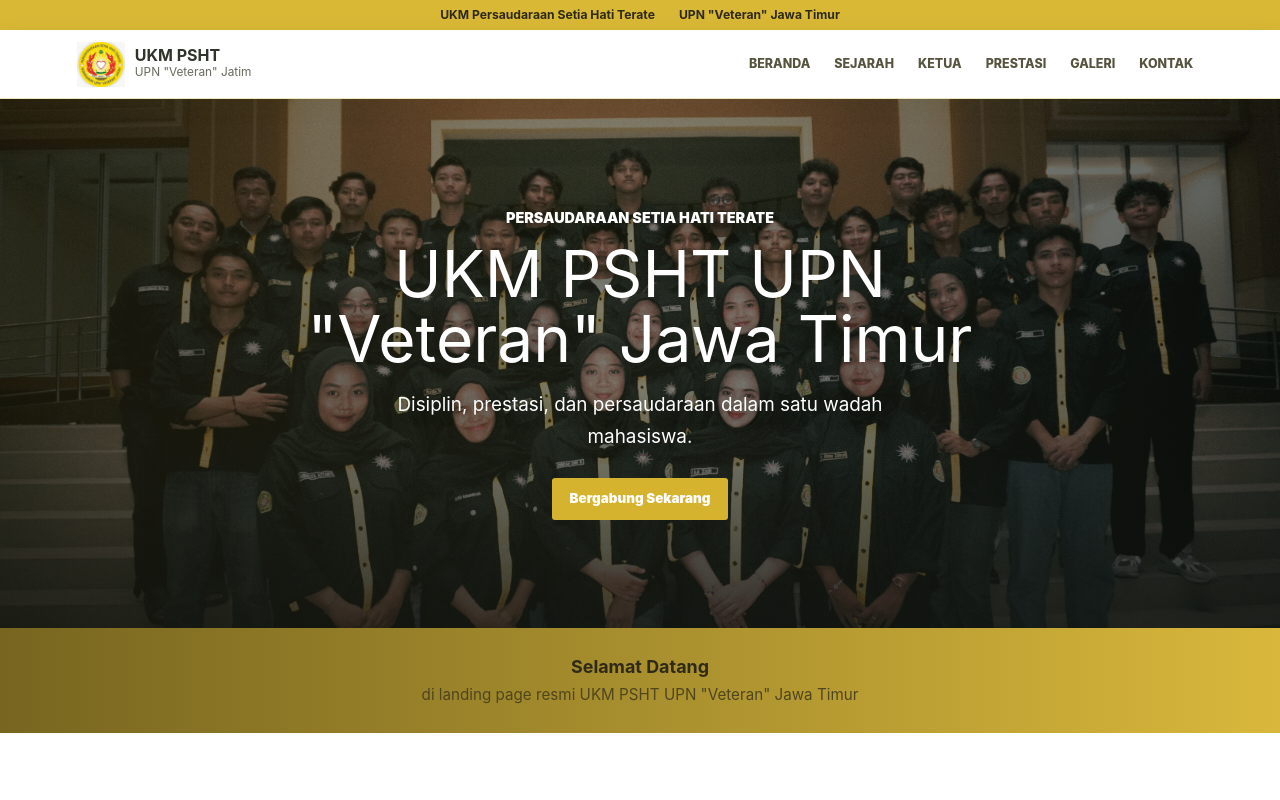
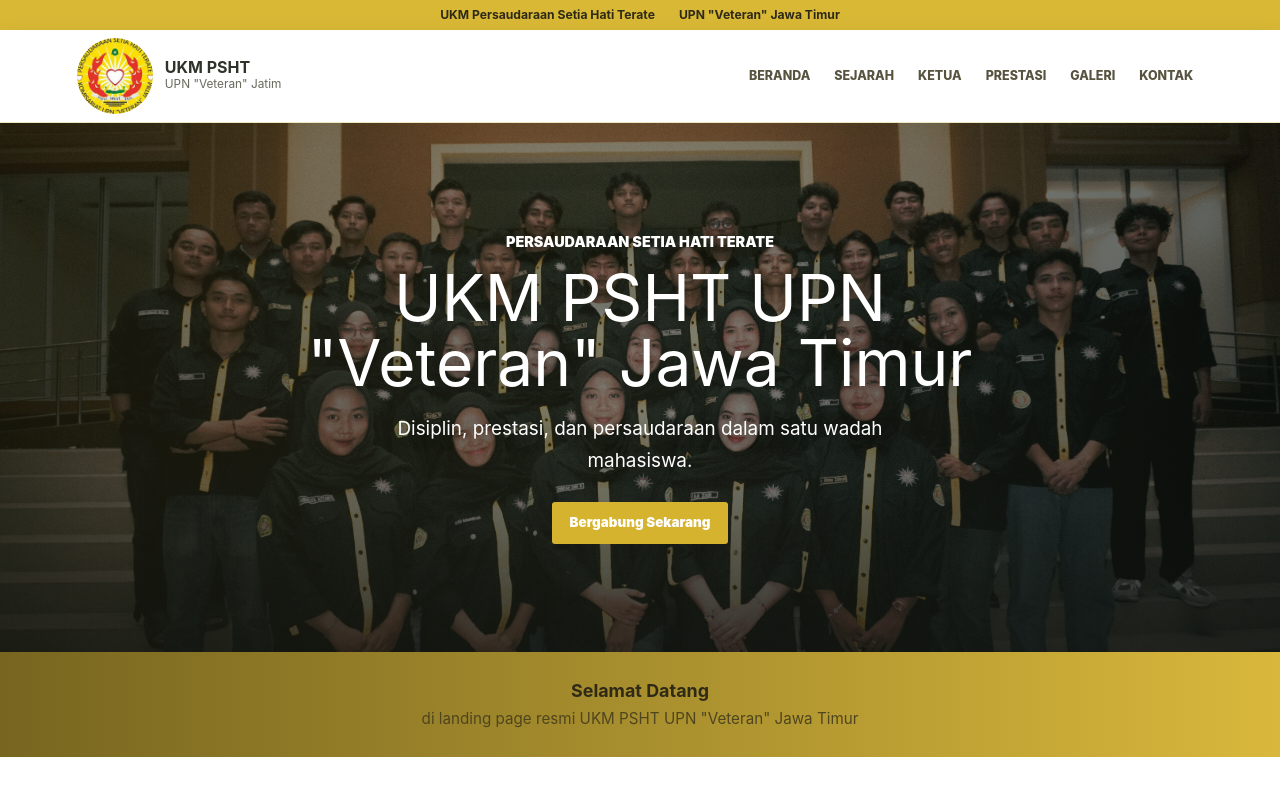
Before and after one commit to angga118/profil-UKM-PSHT-UPN-VETERAN, a React (Vite) app: page / in a window 1280 px wide. Shown: the top 800 px of the page. Built offline with nearby package versions, Linux system fonts and the light colour scheme.

Commit message:
perbaikan bug pada file App.jsx dan App.css

```diff
--- a/src/App.css
+++ b/src/App.css
@@ -23,6 +23,7 @@
 
 html {
   scroll-behavior: smooth;
+  scroll-padding-top: 0;
 }
 
 body {
@@ -59,8 +60,8 @@ a {
   align-items: center;
   justify-content: space-between;
   gap: 24px;
-  min-height: 66px;
-  padding: 10px clamp(18px, 6vw, 92px);
+  min-height: 88px;
+  padding: 8px clamp(18px, 6vw, 92px);
   background: rgba(255, 255, 255, 0.96);
   border-bottom: 1px solid var(--line);
   box-shadow: 0 6px 22px rgba(72, 63, 24, 0.08);
@@ -70,15 +71,25 @@ a {
 .brand {
   display: inline-flex;
   align-items: center;
-  gap: 10px;
+  gap: 12px;
   text-decoration: none;
 }
 
+.brand-logo-frame {
+  width: 76px;
+  height: 76px;
+  display: grid;
+  place-items: center;
+  border-radius: 50%;
+  overflow: hidden;
+  flex: 0 0 auto;
+}
+
 .brand-logo {
-  width: 48px;
-  height: 48px;
-  object-fit: contain;
-  flex: 0 0 auto;
+  width: 100%;
+  height: 100%;
+  object-fit: cover;
+  transform: scale(1.13);
 }
 
 .brand strong,
@@ -243,6 +254,13 @@ a {
 .gallery-section,
 .contact-section {
   padding: clamp(46px, 7vw, 82px) clamp(18px, 6vw, 92px);
+}
+
+.hero-section,
+.catalog-section,
+.gallery-section,
+.contact-section {
+  scroll-margin-top: 0;
 }
 
 .section-title {
@@ -554,7 +572,7 @@ a {
 
   .nav-links {
     position: absolute;
-    top: 65px;
+    top: 87px;
     left: 16px;
     right: 16px;
     display: none;
--- a/src/App.jsx
+++ b/src/App.jsx
@@ -60,6 +60,27 @@ const gallery = ['Latihan rutin', 'Pengesahan anggota', 'Kejuaraan', 'Silaturahm
 function App() {
   const [menuOpen, setMenuOpen] = useState(false)
   const closeMenu = () => setMenuOpen(false)
+  const scrollToSection = (event, href) => {
+    if (!href.startsWith('#')) return
+
+    const target = document.querySelector(href)
+    if (!target) return
+
+    event.preventDefault()
+    closeMenu()
+
+    if (href === '#beranda') {
+      window.scrollTo({ top: 0, behavior: 'smooth' })
+      window.history.pushState(null, '', href)
+      return
+    }
+
+    const headerHeight = document.querySelector('.site-header')?.offsetHeight ?? 0
+    const targetTop = target.getBoundingClientRect().top + window.scrollY - headerHeight
+
+    window.scrollTo({ top: targetTop, behavior: 'smooth' })
+    window.history.pushState(null, '', href)
+  }
 
   return (
     <div className="site-shell">
@@ -69,8 +90,15 @@ function App() {
       </div>
 
       <header className="site-header">
-        <a className="brand" href="#beranda" aria-label='UKM PSHT UPN "Veteran" Jawa Timur'>
-          <img className="brand-logo" src={logoImg} alt='Logo UKM PSHT UPN "Veteran" Jawa Timur' />
+        <a
+          className="brand"
+          href="#beranda"
+          aria-label='UKM PSHT UPN "Veteran" Jawa Timur'
+          onClick={(event) => scrollToSection(event, '#beranda')}
+        >
+          <span className="brand-logo-frame">
+            <img className="brand-logo" src={logoImg} alt='Logo UKM PSHT UPN "Veteran" Jawa Timur' />
+          </span>
           <span>
             <strong>UKM PSHT</strong>
             <small>UPN "Veteran" Jatim</small>
@@ -91,7 +119,7 @@ function App() {
 
         <nav className={menuOpen ? 'nav-links open' : 'nav-links'} aria-label="Navigasi utama">
           {navItems.map((item) => (
-            <a key={item.href} href={item.href} onClick={closeMenu}>
+            <a key={item.href} href={item.href} onClick={(event) => scrollToSection(event, item.href)}>
               {item.label}
             </a>
           ))}
@@ -108,7 +136,9 @@ function App() {
             <p>Persaudaraan Setia Hati Terate</p>
             <h1>UKM PSHT UPN "Veteran" Jawa Timur</h1>
             <span>Disiplin, prestasi, dan persaudaraan dalam satu wadah mahasiswa.</span>
-            <a href="#kontak">Bergabung Sekarang</a>
+            <a href="#kontak" onClick={(event) => scrollToSection(event, '#kontak')}>
+              Bergabung Sekarang
+            </a>
           </div>
         </section>
 
@@ -142,7 +172,9 @@ function App() {
                       <li key={point}>{point}</li>
                     ))}
                   </ul>
-                  <a href={card.href}>Lihat detail</a>
+                  <a href={card.href} onClick={(event) => scrollToSection(event, card.href)}>
+                    Lihat detail
+                  </a>
                 </div>
               </article>
             ))}
@@ -176,7 +208,9 @@ function App() {
                   <span>{leader.period}</span>
                   <h3>{leader.name}</h3>
                   <p>{leader.note}</p>
-                  <a href="#kontak">Hubungi pengurus</a>
+                  <a href="#kontak" onClick={(event) => scrollToSection(event, '#kontak')}>
+                    Hubungi pengurus
+                  </a>
                 </div>
               </article>
             ))}
@@ -200,7 +234,9 @@ function App() {
                   <span>Prestasi</span>
                   <h3>{achievement.event}</h3>
                   <p>{achievement.result}</p>
-                  <a href="#kontak">Lihat detail</a>
+                  <a href="#kontak" onClick={(event) => scrollToSection(event, '#kontak')}>
+                    Lihat detail
+                  </a>
                 </div>
               </article>
             ))}
```
